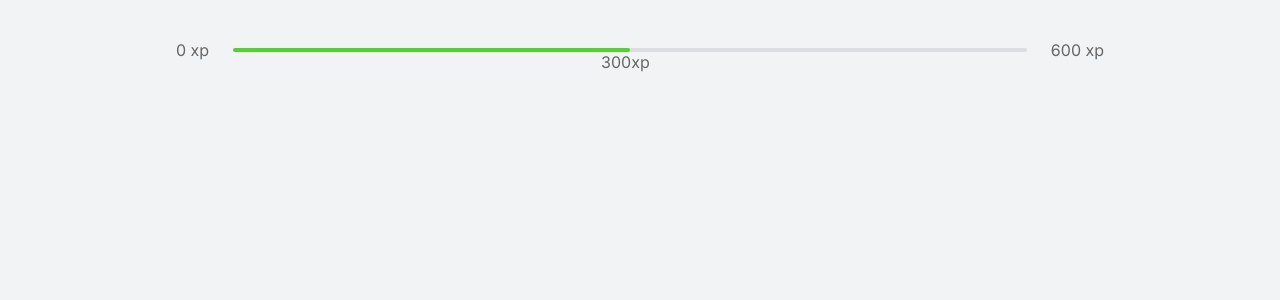
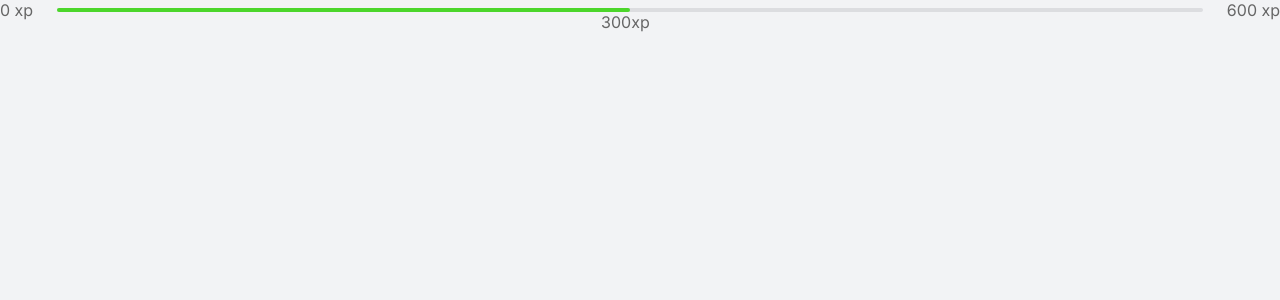
Before and after one commit to Ah-Cabral/NLW, a Next.js app: page / in a window 1280 px wide. Shown: the top 300 px of the page. Built offline with nearby package versions, Linux system fonts and the light colour scheme.

Commit message:
Movendo definições css para estilização dos componentes

```diff
--- a/src/styles/global.css
+++ b/src/styles/global.css
@@ -52,41 +52,3 @@ a {
   color: inherit;
   text-decoration: none;
 }
-
-.experience-bar {
-  display: flex;
-  align-items: center;
-}
-
-.experience-bar span {
-  font-size: 1rem;
-}
-
-.experience-bar > div {
-  flex: 1;
-  height: 4px;
-  border-radius: 4px;
-  background: var(--gray-line);
-  margin: 0 1.5rem;
-}
-
-.experience-bar > div > div {
-  height: 4px;
-  border-radius: 4px;
-  background: var(--green);
-}
-
-.experience-bar > div span.current-experience {
-  position: absolute;
-  transform: translateX(-80%);
-}
-
-.container {
-  height: 100vh;
-  max-width: 992px;
-  margin: 0 auto;
-  padding: 2.5rem 2rem;
-
-  display: flex;
-  flex-direction: column;
-}
```
